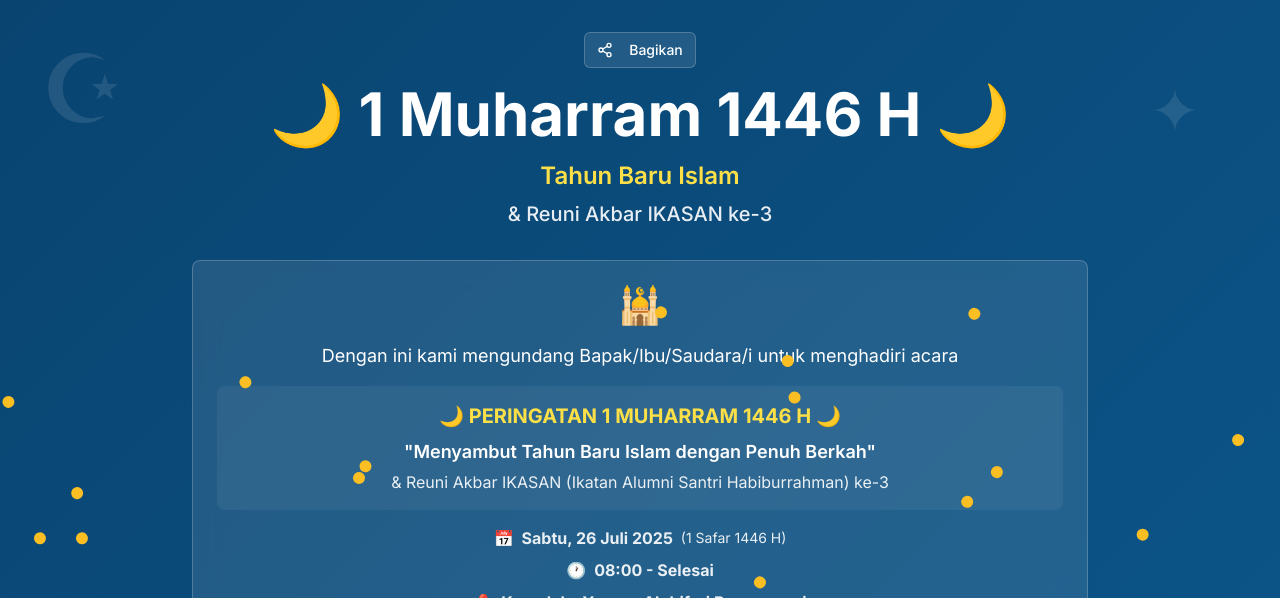
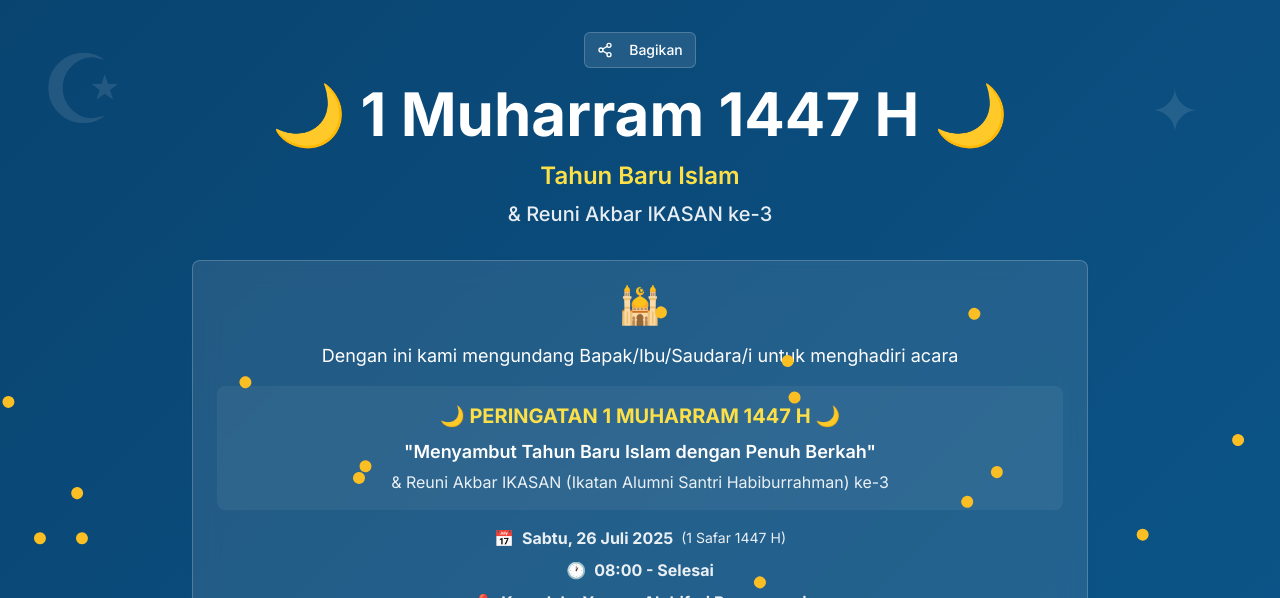
Before and after one commit to almunawar12/islamic-invitattion, a Next.js app: page / in a window 1280 px wide. Both pictures are taken after a click on the button "Buka Undangan". Shown: the top 598 px of the page. Built offline with nearby package versions, Linux system fonts and the light colour scheme.

Commit message:
update year

```diff
--- a/app/layout.tsx
+++ b/app/layout.tsx
@@ -1,27 +1,29 @@
-import type React from "react"
-import type { Metadata } from "next"
-import { Inter } from "next/font/google"
-import "./globals.css"
+import type React from "react";
+import type { Metadata } from "next";
+import { Inter } from "next/font/google";
+import "./globals.css";
 
-const inter = Inter({ subsets: ["latin"] })
+const inter = Inter({ subsets: ["latin"] });
 
 export const metadata: Metadata = {
-  title: "Undangan 1 Muharram 1446 H & Reuni IKASAN ke-3",
-  description: "Undangan peringatan 1 Muharram 1446 H dan Reuni Akbar IKASAN ke-3",
+  title: "Undangan 1 Muharram 1447 H & Reuni IKASAN ke-3",
+  description:
+    "Undangan peringatan 1 Muharram 1447 H dan Reuni Akbar IKASAN ke-3",
   keywords: ["1 Muharram", "IKASAN", "Reuni", "Tahun Baru Islam", "Undangan"],
   authors: [{ name: "IKASAN" }],
   openGraph: {
-    title: "Undangan 1 Muharram 1446 H & Reuni IKASAN ke-3",
-    description: "Undangan peringatan 1 Muharram 1446 H dan Reuni Akbar IKASAN ke-3",
+    title: "Undangan 1 Muharram 1447 H & Reuni IKASAN ke-3",
+    description:
+      "Undangan peringatan 1 Muharram 1447 H dan Reuni Akbar IKASAN ke-3",
     type: "website",
   },
-    generator: 'v0.dev'
-}
+  generator: "v0.dev",
+};
 
 export default function RootLayout({
   children,
 }: {
-  children: React.ReactNode
+  children: React.ReactNode;
 }) {
   return (
     <html lang="id" suppressHydrationWarning>
@@ -33,5 +35,5 @@ export default function RootLayout({
         {children}
       </body>
     </html>
-  )
+  );
 }
--- a/components/invitation-content.tsx
+++ b/components/invitation-content.tsx
@@ -136,7 +136,7 @@ export default function InvitationContent({
                 >
                   <h2 className="text-xl font-bold text-white">Undangan</h2>
                   <h3 className="text-lg text-islamic-accent font-semibold">
-                    Peringatan 1 Muharram 1446 H
+                    Peringatan 1 Muharram 1447 H
                   </h3>
                   <p className="text-white/90 font-medium">
                     & Reuni Akbar IKASAN ke-3
--- a/components/sections/event-details.tsx
+++ b/components/sections/event-details.tsx
@@ -24,7 +24,7 @@ export default function EventDetails() {
                 <div>
                   <p className="font-semibold">Tanggal</p>
                   <p>Sabtu, 26 Juli 2025</p>
-                  <p className="text-sm text-white/80">1 Muharram 1446 H</p>
+                  <p className="text-sm text-white/80">1 Muharram 1447 H</p>
                 </div>
               </div>
               <div className="flex items-start gap-3">
--- a/components/sections/header.tsx
+++ b/components/sections/header.tsx
@@ -34,7 +34,7 @@ export default function Header({ guestName, onShare }: HeaderProps) {
         </motion.div>
 
         <h1 className="text-4xl md:text-6xl font-bold text-white mb-4">
-          🌙 1 Muharram 1446 H 🌙
+          🌙 1 Muharram 1447 H 🌙
         </h1>
         <p className="text-xl md:text-2xl text-yellow-300 font-semibold mb-2">
           Tahun Baru Islam
@@ -86,7 +86,7 @@ export default function Header({ guestName, onShare }: HeaderProps) {
 
               <div className="bg-white/5 rounded-lg p-4 my-4">
                 <h3 className="text-xl font-bold text-yellow-300 mb-2">
-                  🌙 PERINGATAN 1 MUHARRAM 1446 H 🌙
+                  🌙 PERINGATAN 1 MUHARRAM 1447 H 🌙
                 </h3>
                 <p className="text-lg font-semibold text-white mb-1">
                   "Menyambut Tahun Baru Islam dengan Penuh Berkah"
@@ -100,7 +100,7 @@ export default function Header({ guestName, onShare }: HeaderProps) {
                 <p className="flex items-center justify-center gap-2">
                   <span className="text-yellow-300">📅</span>
                   <strong>Sabtu, 26 Juli 2025</strong>
-                  <span className="text-sm">(1 Safar 1446 H)</span>
+                  <span className="text-sm">(1 Safar 1447 H)</span>
                 </p>
                 <p className="flex items-center justify-center gap-2">
                   <span className="text-yellow-300">🕐</span>
@@ -172,7 +172,7 @@ export default function Header({ guestName, onShare }: HeaderProps) {
               <p className="text-white/90">
                 Jangan lewatkan kesempatan emas ini untuk berkumpul, berbagi
                 ilmu, dan mempererat persaudaraan dalam menyambut tahun baru
-                Hijriah 1446 H.
+                Hijriah 1447 H.
               </p>
               <div className="flex flex-wrap justify-center gap-2 text-sm">
                 <span className="bg-green-600/30 text-green-300 px-3 py-1 rounded-full">
```
